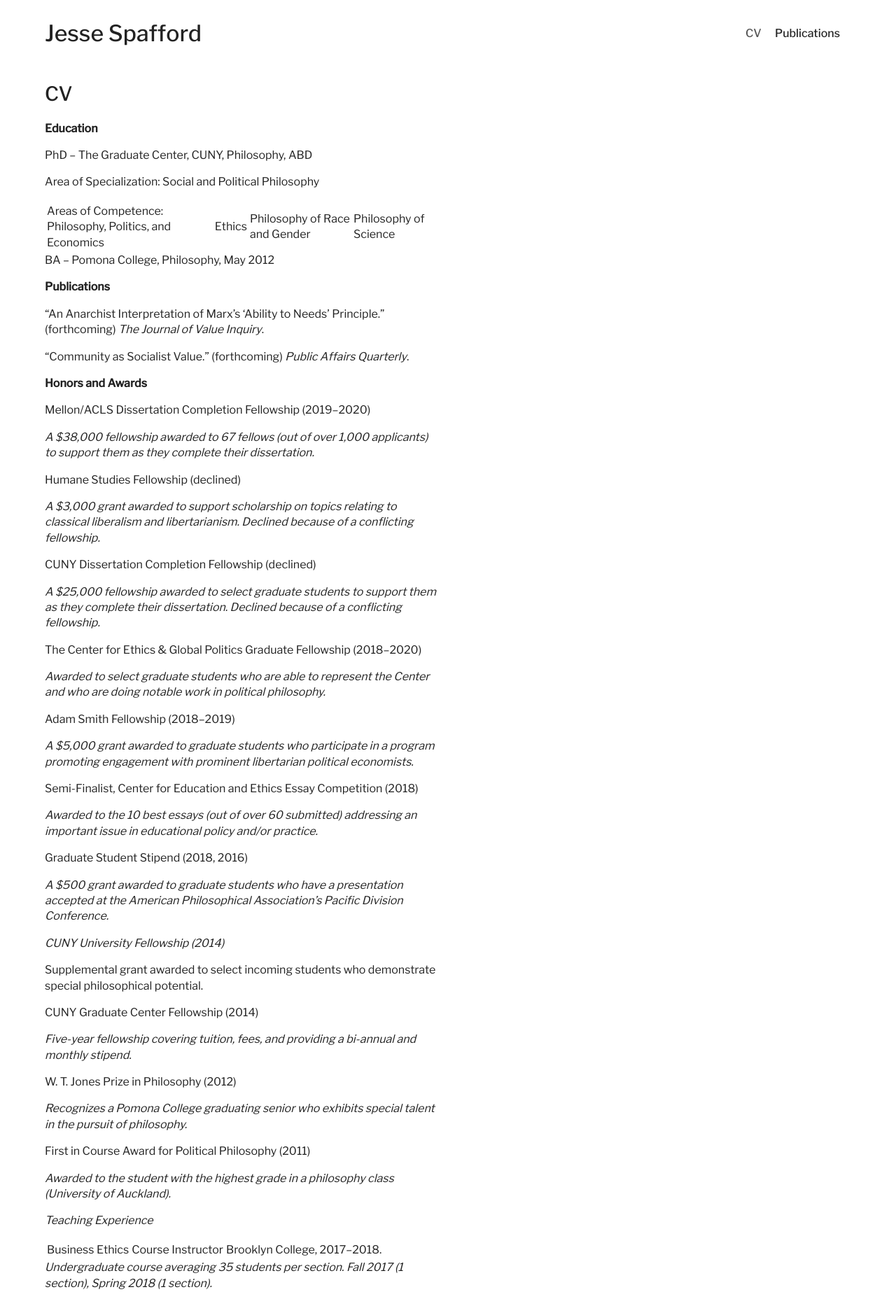
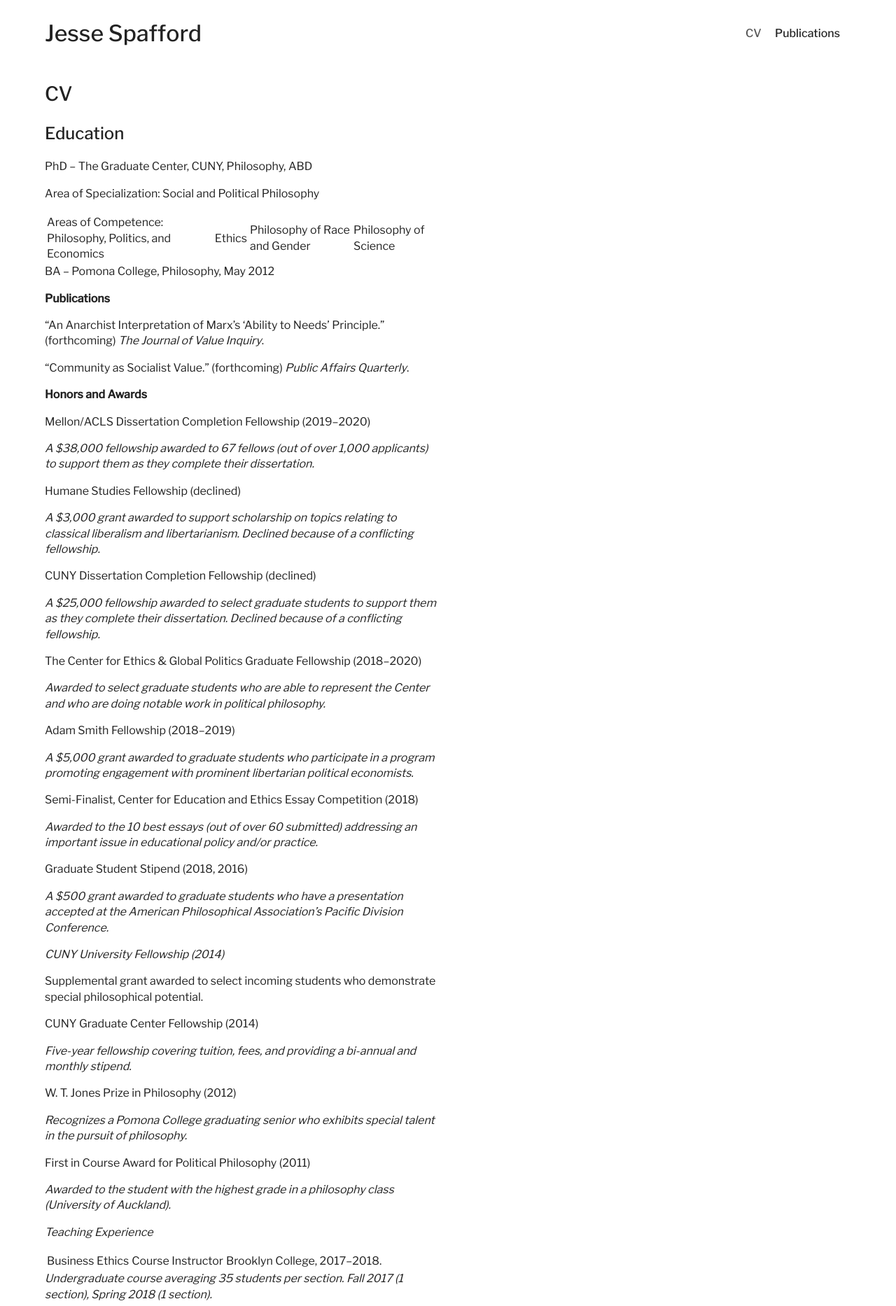
Before and after one commit to jesse-jared-collab/jesse-jared-collab.github.io, a Jekyll site: the page built from cv.md, in a window 1280 px wide. Shown: the top 1866 px of the page at 70% size. Built offline with Jekyll 4.4.1, drawn with Linux system fonts in a browser that asks for light colours.

Commit message:
Update cv.md

```diff
--- a/cv.md
+++ b/cv.md
@@ -7,7 +7,7 @@ show-in-navbar: true
 
 # CV
 
-**Education**
+## Education
 
 PhD – The Graduate Center, CUNY, Philosophy, ABD
 
```
